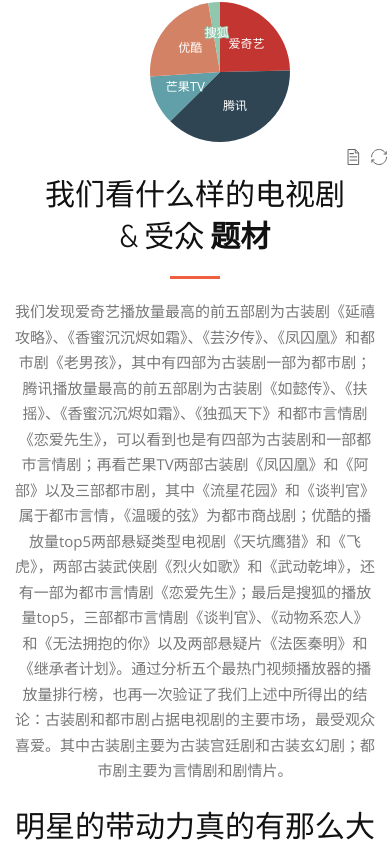
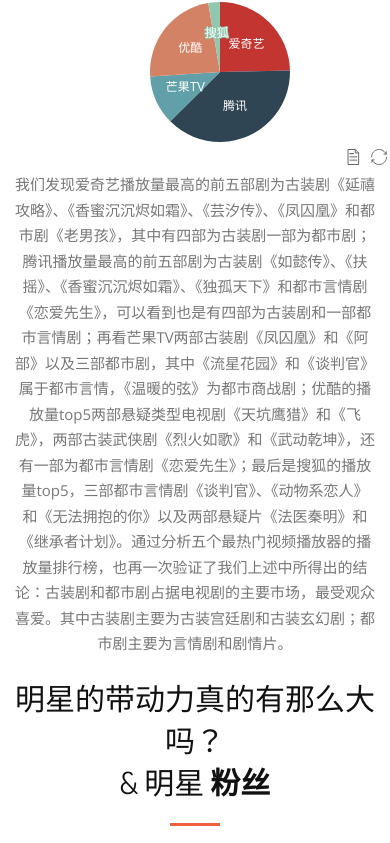
Before and after one commit to green158714788327/green158714788327.github.io, a plain HTML site: page phone.index.html in a window 390 px wide. Shown: the part 2899-3742 px from the top of the page. Drawn offline with nearby package versions, Linux system fonts and the light colour scheme; files whose address does not match are found by name; a web font is replaced by a local one.

Commit message:
Update phone.index.html

```diff
--- a/phone.index.html
+++ b/phone.index.html
@@ -607,8 +607,6 @@ option = {
      <div class="container">
 	<div class="row">
 		<div class="col-lg-10 col-lg-offset-1 text-center">
-			<h2 class="section-heading">我们看什么样的电视剧<br/>& 受众 <b>题材</b></h2>
-			<hr>
 			<p>
 			我们发现爱奇艺播放量最高的前五部剧为古装剧《延禧攻略》、《香蜜沉沉烬如霜》、《芸汐传》、《凤囚凰》和都市剧《老男孩》，其中有四部为古装剧一部为都市剧；腾讯播放量最高的前五部剧为古装剧《如懿传》、《扶摇》、《香蜜沉沉烬如霜》、《独孤天下》和都市言情剧《恋爱先生》，可以看到也是有四部为古装剧和一部都市言情剧；再看芒果TV两部古装剧《凤囚凰》和《阿部》以及三部都市剧，其中《流星花园》和《谈判官》属于都市言情，《温暖的弦》为都市商战剧；优酷的播放量top5两部悬疑类型电视剧《天坑鹰猎》和《飞虎》，两部古装武侠剧《烈火如歌》和《武动乾坤》，还有一部为都市言情剧《恋爱先生》；最后是搜狐的播放量top5，三部都市言情剧《谈判官》、《动物系恋人》和《无法拥抱的你》以及两部悬疑片《法医秦明》和《继承者计划》。通过分析五个最热门视频播放器的播放量排行榜，也再一次验证了我们上述中所得出的结论：古装剧和都市剧占据电视剧的主要市场，最受观众喜爱。其中古装剧主要为古装宫廷剧和古装玄幻剧；都市剧主要为言情剧和剧情片。
 			</p>
```
